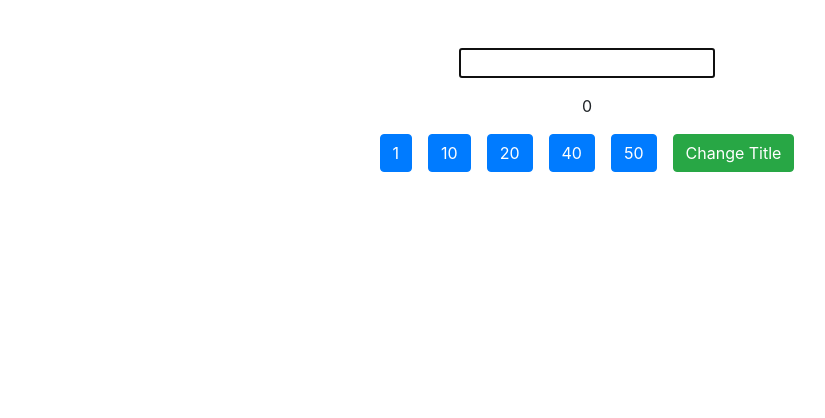
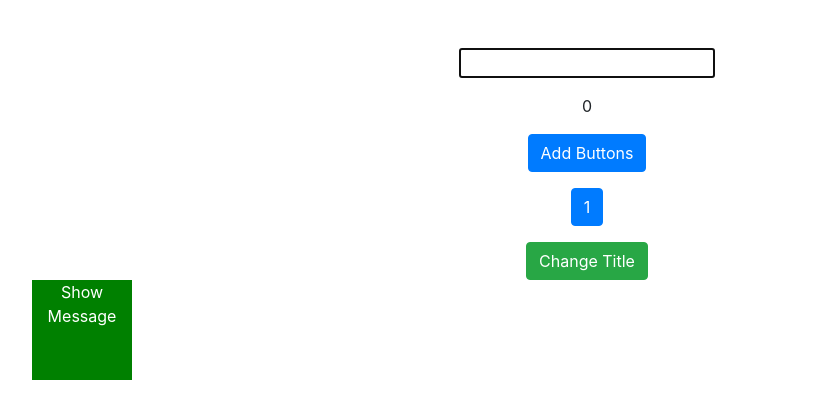
Before and after one commit to Damasy/react-hooks, a React (Create React App) app: page / in a window 1280 px wide. Shown: the top 418 px of the page, without its empty margins (53-878 px from the left). Built offline with nearby package versions, Linux system fonts and the light colour scheme.

Commit message:
useLayoutEffect hook

```diff
--- a/src/App.js
+++ b/src/App.js
@@ -1,5 +1,6 @@
 import React, { useState, useEffect, useRef, useCallback } from "react";
 import Button from "./Button";
+import { UseLayoutEffectEx } from "./UseLayoutEffectEx";
 
 export default function App() {
   const [counter, setCounter] = useState(0);
@@ -7,7 +8,11 @@ export default function App() {
   const amountRef = useRef();
   // const reachMaxRef = useRef(false);
 
-  const listofCounts = [1, 10, 20, 40, 50];
+  // const [listofCounts, setListofCounts] = useState([1]);
+  const listofCounts = [1];
+
+  const divRef = useRef();
+  const [divData, setDivData] = useState({});
 
   // method - must bind this context inside constructor to solve this context issue
   // function countUp() {
@@ -45,16 +50,36 @@ export default function App() {
 
   const onClick = useCallback((n) => setCounter((c) => c + n), [setCounter]);
 
+  useEffect(() => {
+    setDivData(divRef.current.getBoundingClientRect());
+  }, []);
+
+  const handleAddBtns = () => {
+    // setListofCounts(...listofCounts, 10)
+    listofCounts.push(10);
+  };
+
   return (
-    <div className="container text-center mt-5">
+    <div ref={divRef} className="container text-center mt-5">
       <input ref={amountRef} />
       <div className="mt-3">{counter}</div>
+      <Button
+        onClick={handleAddBtns}
+        key={listofCounts[listofCounts.length - 1]}
+        label="Add Buttons"
+      />
+      <br />
       {listofCounts.map((count) => (
-        <Button countUp={onClick} label={count} key={count} n={count} />
+        <>
+          <Button onClick={onClick} label={count} key={count} n={count} />
+          <br />
+        </>
       ))}
       <button className="btn btn-success mx-2 mt-3" onClick={changeTitle}>
         Change Title
       </button>
+      {/* <pre className="text-left">{JSON.stringify(divData, null, 2)}</pre> */}
+      <UseLayoutEffectEx />
     </div>
   );
 }
--- a/src/Button.js
+++ b/src/Button.js
@@ -4,7 +4,7 @@ const Button = (props) => {
   const renderRef = useRef(0);
   console.log(renderRef.current++)
   return (
-  <button className="btn btn-primary mx-2 mt-3" onClick={() => props.countUp(props.n)}>{props.label}</button>
+  <button className="btn btn-primary mx-2 mt-3" onClick={() => props.onClick(props.n)}>{props.label}</button>
   )
 }
 
--- /dev/null
+++ b/src/UseLayoutEffectEx.js
@@ -0,0 +1,42 @@
+import React, { useState, useRef, useLayoutEffect } from "react";
+
+const Message = ({ boxRef, children }) => {
+  const msgRef = useRef(null);
+  useLayoutEffect(() => {
+    const rect = boxRef.current.getBoundingClientRect();
+    msgRef.current.style.top = `${rect.height + rect.top}px`;
+  });
+
+  return (
+    <span
+      ref={msgRef}
+      style={{ position: "relative", border: "1px solid red" }}
+    >
+      {children}
+    </span>
+  );
+};
+
+export const UseLayoutEffectEx = () => {
+  const [show, setShow] = useState(false);
+  const boxRef = useRef(null);
+
+  return (
+    <div>
+      <div
+        ref={boxRef}
+        style={{
+          position: "absolute",
+          width: "100px",
+          height: "100px",
+          background: "green",
+          color: "white",
+        }}
+        onClick={() => setShow((s) => !s)}
+      >
+        Show Message
+      </div>
+      {show && <Message boxRef={boxRef}>This is the floating message</Message>}
+    </div>
+  );
+};
```
Also changed, not shown: 1 other file (tests, documents, lock files or other folders).
